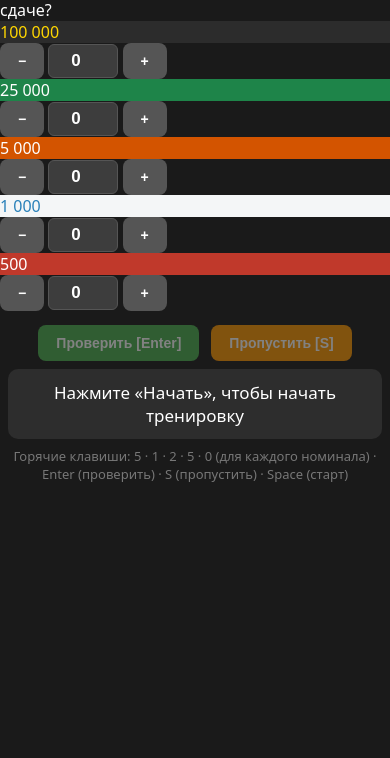
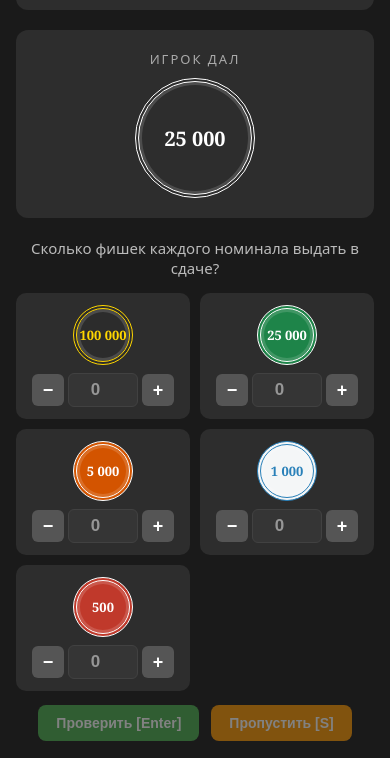
Before and after one commit to minikhanovdm-creator/poker-portal, a plain HTML site: page change/index.html in a window 390 px wide. Shown: the part 404-1162 px from the top of the page. Before the commit the page ends 907 px from the top, so only its background shows below. Drawn offline with Linux system fonts and the light colour scheme.

Commit message:
Update style.css

```diff
--- a/assets/style.css
+++ b/assets/style.css
@@ -81,4 +81,38 @@ button:disabled{opacity:.45;cursor:default}
   .players{grid-template-columns:1fr 1fr}
   .players .draw{grid-column:1/3;order:3}
   .hero h1{font-size:26px}
+  /* ---------- РАЗДЕЛ "СДАЧА" ---------- */
+.change-zone{max-width:900px;margin:20px auto;padding:0 16px}
+.situation{display:grid;grid-template-columns:1fr 1fr;gap:20px;margin-bottom:20px}
+.bet-box,.chip-box{background:var(--panel);border-radius:12px;padding:20px;text-align:center}
+.bet-label{color:#aaa;font-size:13px;letter-spacing:2px;margin-bottom:10px}
+.bet-amount{font-size:42px;font-weight:700;color:#FFD700}
+.change-hint{text-align:center;color:#bbb;font-size:15px;margin:15px 0}
+
+/* Фишки */
+.chip{display:inline-flex;align-items:center;justify-content:center;
+      border-radius:50%;font-weight:700;border:4px double;
+      box-shadow:inset 0 0 0 3px rgba(255,255,255,.15);
+      font-family:Georgia,serif}
+.chip.big{width:160px;height:160px;font-size:26px}
+.chip.mini{width:60px;height:60px;font-size:13px}
+
+/* Поля ввода сдачи */
+.change-inputs{display:grid;grid-template-columns:repeat(5,1fr);gap:10px}
+.chip-input-wrap{background:var(--panel);border-radius:10px;padding:12px;
+                 display:flex;flex-direction:column;align-items:center;gap:8px}
+.chip-controls{display:flex;align-items:center;gap:4px}
+.chip-btn{width:32px;height:32px;padding:0;font-size:18px;font-weight:700;
+          background:#555;border-radius:6px}
+.chip-btn:hover{background:#666}
+.chip-count{width:50px;height:36px;text-align:center;font-size:18px;font-weight:700;
+            background:#3d3d3d;color:#fff;border:1px solid #555;border-radius:6px}
+.chip-count:disabled{opacity:.5}
+
+@media(max-width:760px){
+    .situation{grid-template-columns:1fr}
+    .change-inputs{grid-template-columns:repeat(2,1fr)}
+    .chip.big{width:120px;height:120px;font-size:20px}
+    .bet-amount{font-size:30px}
 }
+}
```
